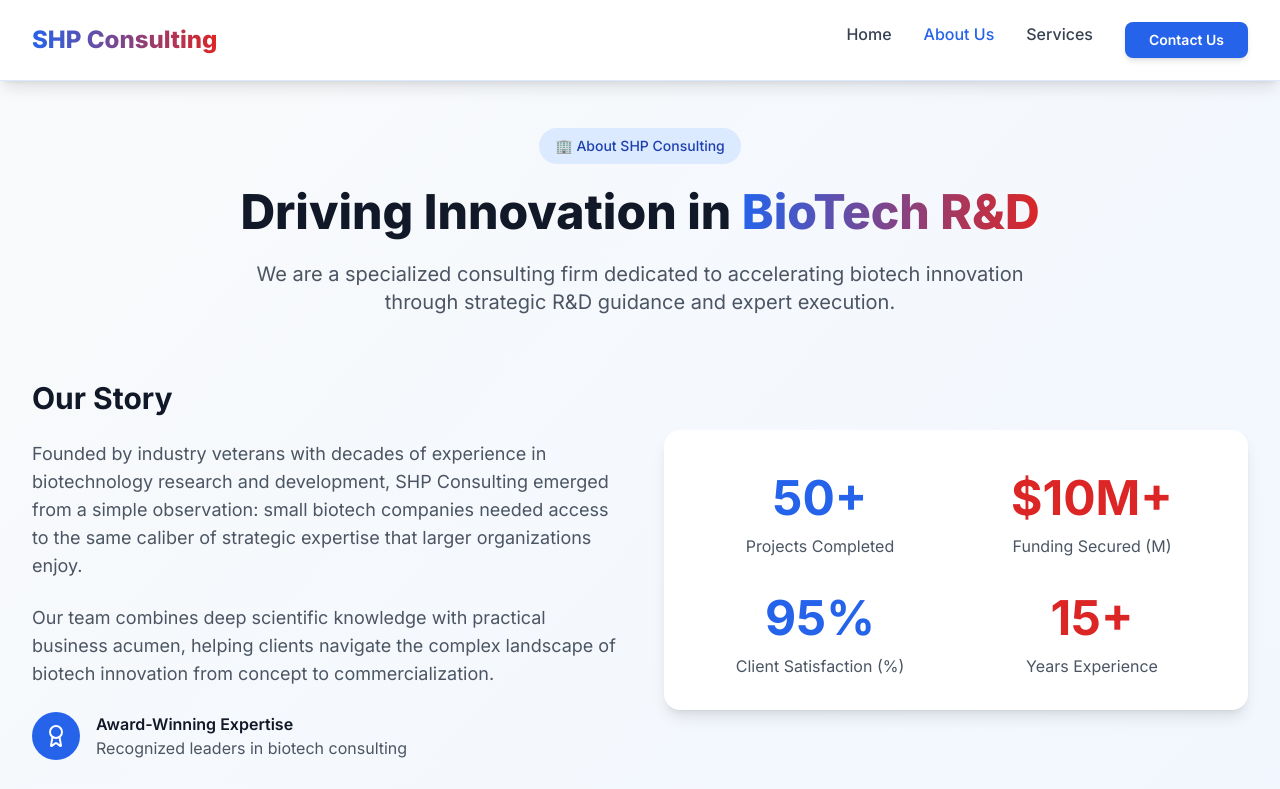
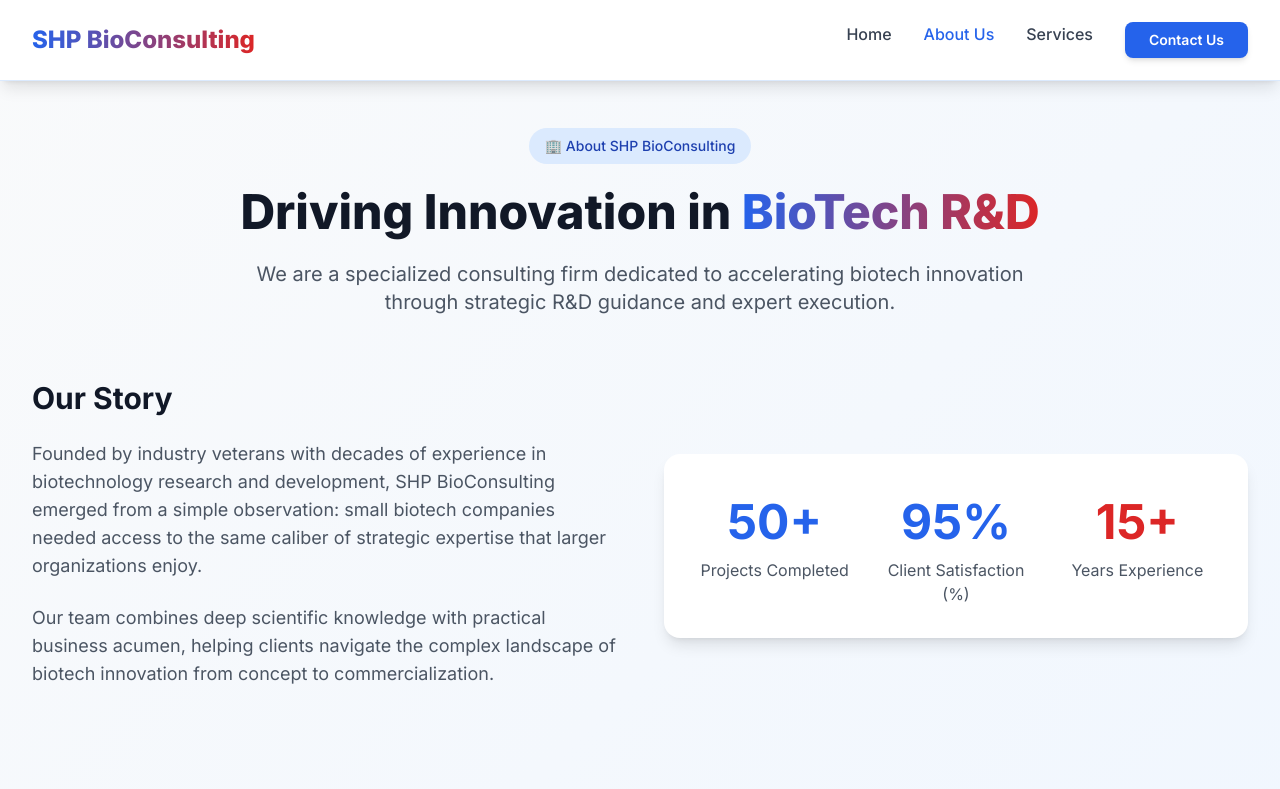
Before and after one commit to AakashTudu/AakashTudu.github.io, a plain HTML site: page index.html in a window 1280 px wide. Both pictures are taken after a click on the link "About Us". Shown: the top 789 px of the page. Drawn offline with nearby package versions, Linux system fonts and the light colour scheme.

Commit message:
Add files via upload

```diff
--- a/index.html
+++ b/index.html
@@ -3,7 +3,7 @@
 <head>
     <meta charset="UTF-8">
     <meta name="viewport" content="width=device-width, initial-scale=1.0">
-    <title>SHP Consulting | BioTech R&D and Strategy</title>
+    <title>SHP BioConsulting | BioTech R&D and Strategy</title>
     <!-- Load Tailwind CSS -->
     <script src="https://cdn.tailwindcss.com"></script>
     <!-- Load Lucide Icons -->
@@ -261,7 +261,7 @@
                 <!-- Logo/Brand -->
                 <div class="flex-shrink-0">
                     <a href="#home" class="text-2xl font-extrabold bg-gradient-to-r from-blue-600 to-red-600 bg-clip-text text-transparent hover:scale-105 transition-transform duration-300" onclick="navigate('home')">
-                        SHP Consulting
+                        SHP BioConsulting
                     </a>
                 </div>
                 <!-- Desktop Links -->
@@ -334,7 +334,7 @@
                 <div class="py-16 fade-in">
                     <h2 class="text-4xl font-bold text-center text-gray-900 mb-12">
                         Why Choose
-                        <span class="bg-gradient-to-r from-blue-600 to-red-600 bg-clip-text text-transparent">SHP Consulting</span>
+                        <span class="bg-gradient-to-r from-blue-600 to-red-600 bg-clip-text text-transparent">SHP BioConsulting</span>
                     </h2>
                     <div class="grid grid-cols-1 md:grid-cols-3 gap-8">
 
@@ -356,7 +356,7 @@
                             </div>
                             <h3 class="text-2xl font-bold text-gray-900 mb-4">The Solution</h3>
                             <p class="text-gray-600 leading-relaxed">
-                                At SHP Consulting, we offer comprehensive, data-driven R&D due diligence research and concierge services designed to support biotech companies in making informed, strategic decisions. Our team of seasoned scientists delivers clear insights and opportunity mapping across the biotech landscape.
+                                At SHP BioConsulting, we offer comprehensive, data-driven R&D due diligence research and concierge services designed to support biotech companies in making informed, strategic decisions. Our team of seasoned scientists delivers clear insights and opportunity mapping across the biotech landscape.
                             </p>
                         </div>
 
@@ -367,7 +367,7 @@
                             </div>
                             <h3 class="text-2xl font-bold text-gray-900 mb-4">The Services</h3>
                             <p class="text-gray-600 leading-relaxed">
-                                We empower startups and preclinical developers in cell and antibody-based therapies with strategic advice and expert services — from grant writing and antibody engineering to bioinformatics. At SHP Consulting, we help you navigate science, funding, and growth with clarity and confidence.
+                                We empower startups and preclinical developers in cell and antibody-based therapies with strategic advice and expert services — from grant writing and antibody engineering to bioinformatics. At SHP BioConsulting, we help you navigate science, funding, and growth with clarity and confidence.
                             </p>
                         </div>
                     </div>
@@ -395,7 +395,7 @@
                                 <i data-lucide="dollar-sign" class="w-8 h-8 text-white"></i>
                             </div>
                             <h3 class="text-xl font-semibold text-gray-900 mb-3">Financial & Funding Strategy</h3>
-                            <p class="text-gray-600">Strategic grant writing (SBIR/STTR) and part-time CFO services for sustainable growth.</p>
+                            <p class="text-gray-600">Non-dilutive funding strategy and grant writing for competitive private and federal programs, combined with fractional CFO support to strengthen financial sustainability and scale your organization.</p>
                         </div>
 
                         <!-- Expertise Card 3 -->
@@ -414,7 +414,7 @@
                     <div class="gradient-bg p-12 rounded-3xl text-white">
                         <h2 class="text-4xl font-bold mb-6">Ready to Accelerate Your Biotech Journey?</h2>
                         <p class="text-xl mb-8 opacity-90 max-w-2xl mx-auto">
-                            Join leading biotech companies who trust SHP Consulting for their R&D strategy and execution.
+                            Join leading biotech companies who trust SHP BioConsulting for their R&D strategy and execution.
                         </p>
                         <button class="bg-white text-blue-600 px-8 py-4 rounded-xl font-semibold hover:bg-gray-100 transition-all duration-300 shadow-lg hover:shadow-xl" onclick="navigate('contact')">
                             <i data-lucide="arrow-right" class="w-5 h-5 inline mr-2"></i>
@@ -432,7 +432,7 @@
                 <!-- Hero -->
                 <div class="text-center mb-16 fade-in">
                     <span class="inline-block px-4 py-2 bg-blue-100 text-blue-800 rounded-full text-sm font-medium mb-6">
-                        🏢 About SHP Consulting
+                        🏢 About SHP BioConsulting
                     </span>
                     <h1 class="text-5xl font-extrabold text-gray-900 mb-6">
                         Driving Innovation in
@@ -448,30 +448,18 @@
                     <div>
                         <h2 class="text-3xl font-bold text-gray-900 mb-6">Our Story</h2>
                         <p class="text-lg text-gray-600 mb-6">
-                            Founded by industry veterans with decades of experience in biotechnology research and development, SHP Consulting emerged from a simple observation: small biotech companies needed access to the same caliber of strategic expertise that larger organizations enjoy.
+                            Founded by industry veterans with decades of experience in biotechnology research and development, SHP BioConsulting emerged from a simple observation: small biotech companies needed access to the same caliber of strategic expertise that larger organizations enjoy.
                         </p>
                         <p class="text-lg text-gray-600 mb-6">
                             Our team combines deep scientific knowledge with practical business acumen, helping clients navigate the complex landscape of biotech innovation from concept to commercialization.
                         </p>
-                        <div class="flex items-center space-x-4">
-                            <div class="w-12 h-12 bg-blue-600 rounded-full flex items-center justify-center">
-                                <i data-lucide="award" class="w-6 h-6 text-white"></i>
-                            </div>
-                            <div>
-                                <h4 class="font-semibold text-gray-900">Award-Winning Expertise</h4>
-                                <p class="text-gray-600">Recognized leaders in biotech consulting</p>
-                            </div>
-                        </div>
+
                     </div>
                     <div class="bg-white p-8 rounded-2xl shadow-lg">
-                        <div class="grid grid-cols-2 gap-6 text-center">
+                        <div class="grid grid-cols-3 gap-6 text-center">
                             <div>
                                 <div class="animated-number blue" data-target="50">0</div>
                                 <div class="text-gray-600">Projects Completed</div>
-                            </div>
-                            <div>
-                                <div class="animated-number red" data-target="10">0</div>
-                                <div class="text-gray-600">Funding Secured (M)</div>
                             </div>
                             <div>
                                 <div class="animated-number blue" data-target="95">0</div>
@@ -536,8 +524,8 @@
                         Comprehensive
                         <span class="bg-gradient-to-r from-blue-600 to-red-600 bg-clip-text text-transparent">BioTech Solutions</span>
                     </h1>
-                    <p class="text-xl text-gray-600 max-w-3xl mx-auto">
-                        From strategic planning to hands-on execution, we provide end-to-end support for your biotech initiatives.
+                    <p class="text-xl text-gray-600 max-w-5xl mx-auto">
+                        We empower emerging biotech teams, small businesses, and preclinical innovators with expert strategic guidance and specialized scientific support. From grant writing and research planning to data analysis and bioinformatics, SHP Consulting helps life science and biomedical innovators move forward with clarity, precision, and confidence.
                     </p>
                 </div>
 
@@ -573,7 +561,7 @@
                                 <h3 class="text-2xl font-bold text-gray-900 mb-4">Funding Strategy</h3>
                                 <p class="text-gray-600 mb-4">Strategic guidance for securing grants, investments, and partnerships.</p>
                                 <ul class="text-gray-600 space-y-2">
-                                    <li class="flex items-center"><i data-lucide="check" class="w-4 h-4 text-green-500 mr-2"></i> Grant Writing (SBIR/STTR)</li>
+                                    <li class="flex items-center"><i data-lucide="check" class="w-4 h-4 text-green-500 mr-2"></i> Grant Writing (private and government funded grants)</li>
                                     <li class="flex items-center"><i data-lucide="check" class="w-4 h-4 text-green-500 mr-2"></i> Investor Relations</li>
                                     <li class="flex items-center"><i data-lucide="check" class="w-4 h-4 text-green-500 mr-2"></i> Partnership Development</li>
                                     <li class="flex items-center"><i data-lucide="check" class="w-4 h-4 text-green-500 mr-2"></i> Part-time CFO Services</li>
@@ -843,7 +831,7 @@
             <div class="grid grid-cols-1 md:grid-cols-4 gap-8">
                 <!-- Company Info -->
                 <div class="col-span-1 md:col-span-2">
-                    <h3 class="text-2xl font-bold bg-gradient-to-r from-blue-400 to-red-400 bg-clip-text text-transparent mb-4">SHP Consulting</h3>
+                    <h3 class="text-2xl font-bold bg-gradient-to-r from-blue-400 to-red-400 bg-clip-text text-transparent mb-4">SHP BioConsulting</h3>
                     <p class="text-gray-300 mb-4 max-w-md">
                         Accelerating biotech innovation through strategic R&D consulting and expert laboratory services.
                     </p>
@@ -884,7 +872,7 @@
             </div>
 
             <div class="border-t border-gray-700 mt-8 pt-8 text-center text-gray-400">
-                <p>&copy; 2024 SHP Consulting. All rights reserved. | Privacy Policy | Terms of Service</p>
+                <p>&copy; 2024 SHP BioConsulting. All rights reserved. | Privacy Policy | Terms of Service</p>
             </div>
         </div>
     </footer>
```
